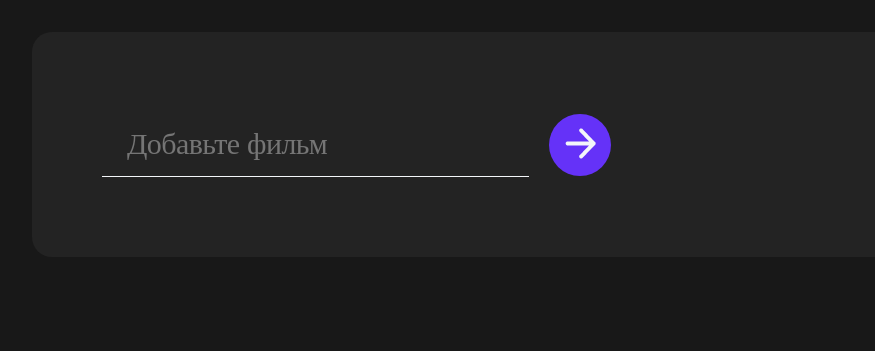
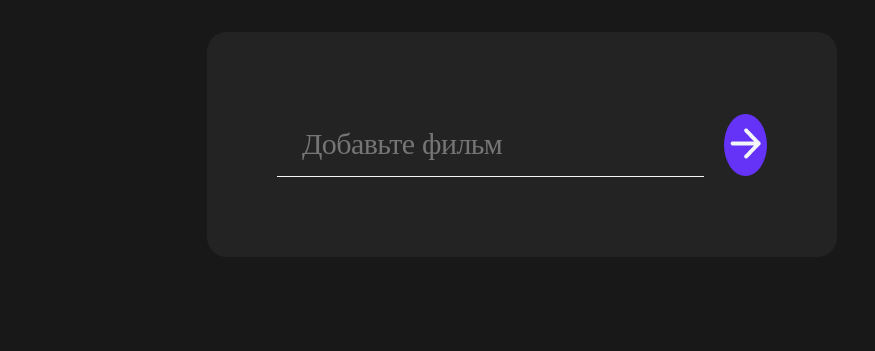
Before and after one commit to MatkovskyA/filmsList, a plain HTML site: page index.html in a window 1280 px wide. Shown: the part 273-624 px from the top of the page, without its empty margins (118-993 px from the left). Drawn offline with nearby package versions, Linux system fonts and the light colour scheme.

Commit message:
Исправлена ширина проекта

```diff
--- a/styles/index.css
+++ b/styles/index.css
@@ -10,12 +10,13 @@ html {
 
 body {
     background: #181818;
+
 }
 
 .container {
     box-sizing: border-box;
     margin: 0 auto;
-    min-width: 930px;
+    width: 930px;
     padding-left: 150px;
     padding-right: 150px;
 }
```
Also changed, not shown: index.js (+0 -7 lines).
